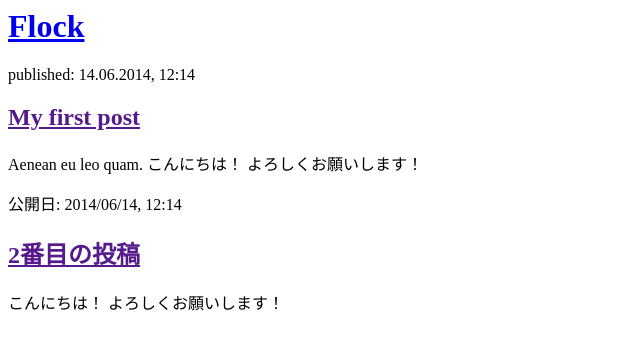
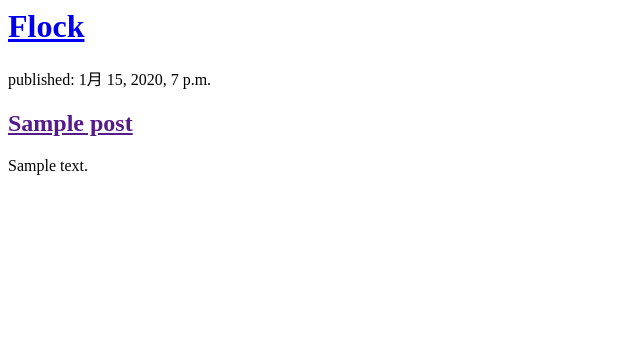
Before and after one commit to Zir756/Flock, a Django app: page / in a window 1280 px wide. Shown: the top 350 px of the page, without its empty margins (0-640 px from the left). Run offline with Django 3.2, Linux system fonts and the light colour scheme; tables that the repository leaves empty hold one stand-in row (values such as "Sample post").

Commit message:
クエリセットとHTML編集

```diff
--- a/blog/templates/blog/post_list.html
+++ b/blog/templates/blog/post_list.html
@@ -7,16 +7,12 @@
             <h1><a href="/">Flock</a></h1>
         </div>
 
-        <div>
-            <p>published: 14.06.2014, 12:14</p>
-            <h2><a href="">My first post</a></h2>
-            <p>Aenean eu leo quam. こんにちは！ よろしくお願いします！ </p>
-        </div>
-
-        <div>
-            <p>公開日: 2014/06/14, 12:14</p>
-            <h2><a href="">2番目の投稿</a></h2>
-            <p> こんにちは！ よろしくお願いします！ </p>
-        </div>
+        {% for post in posts %}
+            <div>
+                <p>published: {{ post.published_date }}</p>
+                <h2><a href="">{{ post.title }}</a></h2>
+                <p>{{ post.text|linebreaksbr }}</p>
+            </div>
+        {% endfor %}
     </body>
 </html>
--- a/blog/views.py
+++ b/blog/views.py
@@ -1,9 +1,19 @@
 from django.shortcuts import render
+
+# '.models'=１つ上がカレントアプリケーションの為 . とファイル名だけで記述することができる。
+# そして"Post"モデルを指定してインポートする。
+from .models import Post
+
+from django.utils import timezone
 
 # Create your views here.
 
 # post_list関数
 def post_list(request):
+
+    # 投稿をtimezoneを参照して並べ替える。
+    posts = Post.objects.filter(published_date__lte=timezone.now()).order_by('published_date')
     # request引数 'blog/post_list.html'を組み立てる。
     # renderという関数を呼び出して得た値をreturnする。
-    return render(request, 'blog/post_list.html', {})
+    # {}の中に指定した情報をテンプレートが表示してくれる。中身は'名前'と'値'
+    return render(request, 'blog/post_list.html', {'posts': posts})
```
